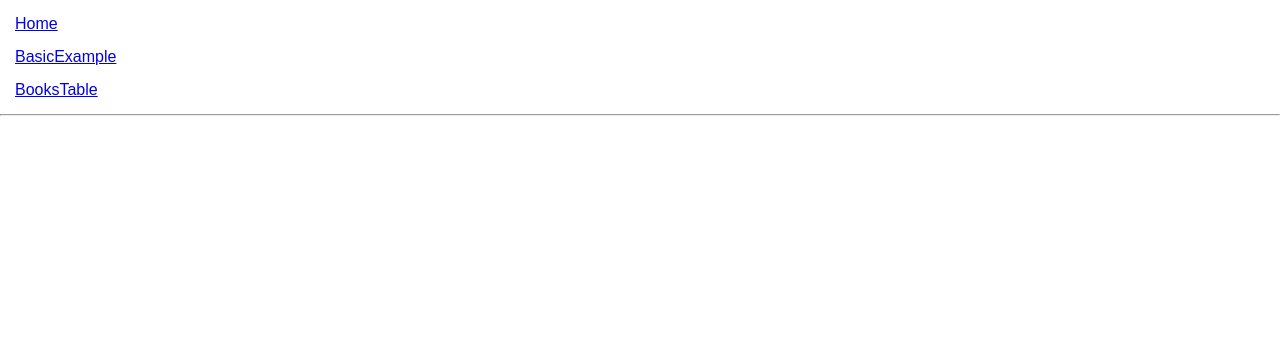
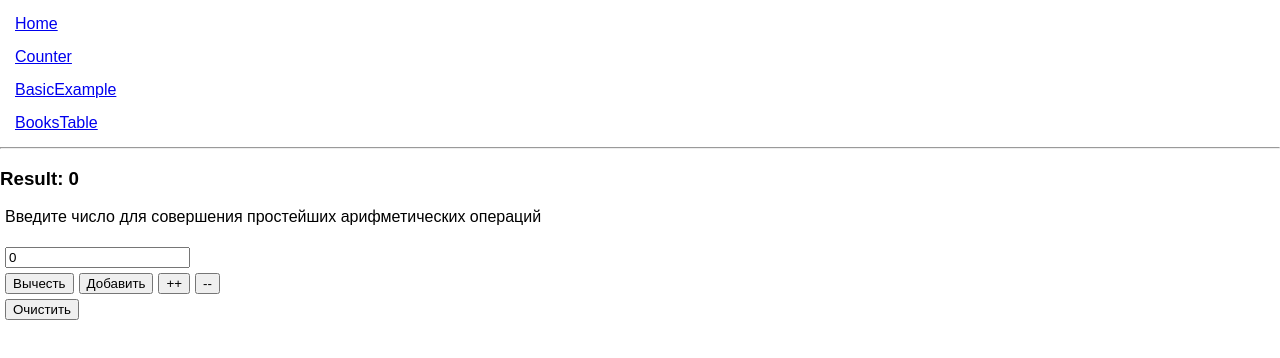
Before and after one commit to AlexanderNosyrev/Redux, a React (Create React App) app: page /Counter in a window 1280 px wide. Shown: the top 358 px of the page. Built offline with nearby package versions, Linux system fonts and the light colour scheme.

Commit message:
task#4 Добавлен класс простого счетчика

```diff
--- a/src/App.js
+++ b/src/App.js
@@ -3,6 +3,7 @@ import { BrowserRouter as Router, Route, Link } from "react-router-dom";
 import './App.css';
 import BooksTable from './containers/Table';
 import {BasicExample, Home} from './containers/BasicRouterExample';
+import {Counter} from './containers/Counter';
 
 
 class App extends Component {
@@ -15,6 +16,9 @@ class App extends Component {
 							<Link to="/">Home</Link>
 						</nav>
 						<nav>
+							<Link to="/counter">Counter</Link>
+						</nav>
+						<nav>
 							<Link to="/basicExample">BasicExample</Link>
 						</nav>
 						<nav>
@@ -22,6 +26,7 @@ class App extends Component {
 						</nav>
 						<hr />
 						<Route exact path="/" component={Home} />
+						<Route exact path="/Counter" component={Counter} />
 						<Route path="/basicExample" component={BasicExample} />
 						<Route path="/table" component={BooksTable} />
 					</div>
--- a/src/containers/BasicRouterExample/index.jsx
+++ b/src/containers/BasicRouterExample/index.jsx
@@ -1,6 +1,6 @@
 import React from 'react';
 import { BrowserRouter as Router, Switch, Route, Link } from "react-router-dom";
-import ArrOfBooks from '../DataArray';
+import ArrOfBooks from '../dataArray';
 
 const Home = () => (
 	<div>
@@ -33,7 +33,7 @@ function BookShelf(props){
 	const book = ArrOfBooks.get(
 		props.match.params.id
 	);
-	if(book.type == 'theirs'){
+	if(book.type === 'theirs'){
 		return (
 			<div className='paddinged'>
 				<h2>{book.author}</h2>
--- /dev/null
+++ b/src/containers/Counter/index.jsx
@@ -0,0 +1,65 @@
+import React, { Component } from 'react';
+
+class Counter extends Component {
+	constructor(props) {
+		super(props);
+		this.state = {
+			value: 0,
+			insertedNum: 0
+		};
+	}
+
+	increment = (e) =>{
+		let val = this.state.value;
+		this.setState({value: val + 1} )
+	}
+
+	decrement = (e) =>{
+		let val = this.state.value;
+		this.setState({value: val - 1} )
+	}
+
+	inputChange = (e) => {
+		const value = e.target.value;
+		this.setState({ insertedNum: value })
+	}
+
+	addition = (e) => {
+		let val = this.state.value;
+		let insertedNum = this.state.insertedNum;
+		this.setState({value: Number(val) + Number(insertedNum)})
+	}
+
+	clear = (e) =>{
+		this.setState({value:0});
+	}
+
+	subduction = (e) => {
+		let val = this.state.value;
+		let insertedNum = this.state.insertedNum;
+		this.setState({value: Number(val) - Number(insertedNum)})
+	}
+
+	render() {
+		const {value, insertedNum} = this.state;
+		return (
+			<div>
+				<div>
+					<h3>Result: {this.state.value}</h3>
+					<div>
+						<p className='margined'>Введите число для совершения простейших арифметических операций</p>
+						<input className='margined' onChange={this.inputChange} value={insertedNum} placeholder='Число'/>
+					</div>
+					<button className='margined' onClick={this.subduction}>Вычесть</button>
+					<button className='margined' onClick={this.addition}>Добавить</button>
+					<button className='margined' onClick={this.increment}>++</button>
+					<button className='margined' onClick={this.decrement}>--</button>
+					<br/>
+					<button className='margined' onClick={this.clear}>Очистить</button>
+				</div>
+			</div>
+		);
+	}
+}
+
+export {Counter};
--- a/src/index.js
+++ b/src/index.js
@@ -2,7 +2,6 @@ import React from 'react';
 import ReactDOM from 'react-dom';
 import './index.css';
 import {App} from './App';
-import { BrowserRouter } from 'react-router-dom'
 // import registerServiceWorker from './registerServiceWorker';
 // import injectSheet  from 'jss';
 
@@ -15,9 +14,7 @@ import { BrowserRouter } from 'react-router-dom'
 
 
 ReactDOM.render(
-	<BrowserRouter>
-		<App />
-	</BrowserRouter>,
+		<App />,
 	document.getElementById('root')
 );
 //registerServiceWorker();
```
